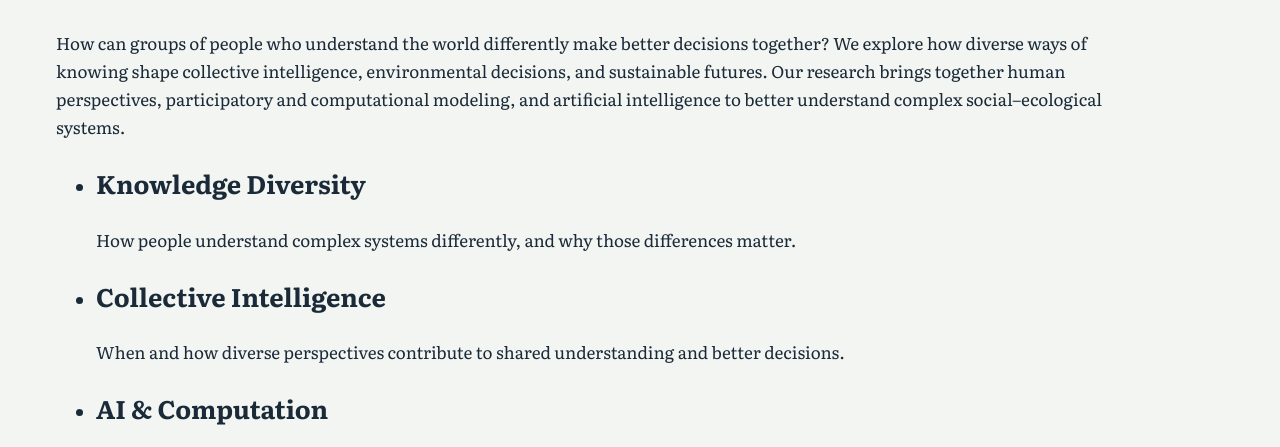
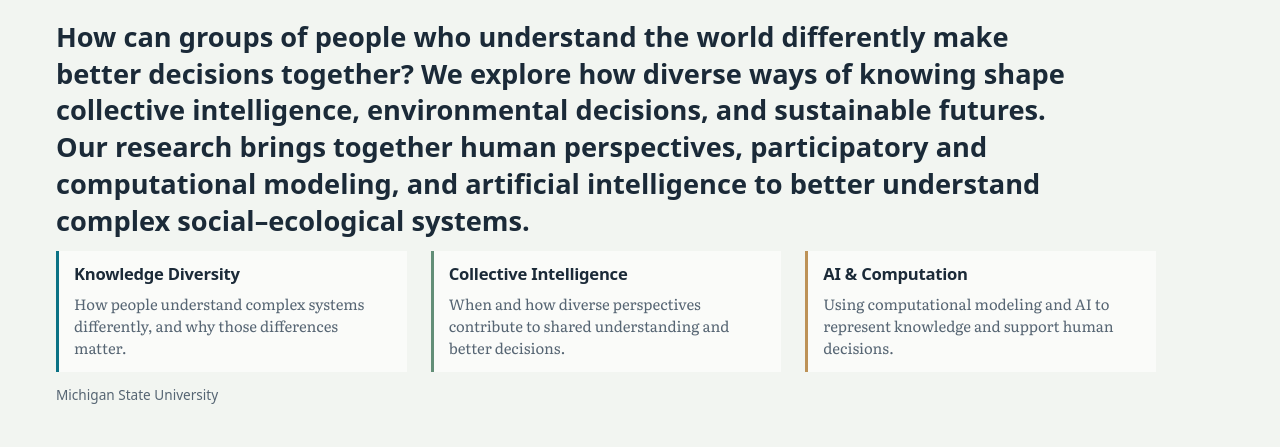
Before and after one commit to stevenallangray/prof-steven-gray, a website: page variants/concept-map/index.html in a window 1280 px wide. Shown: the part 353-800 px from the top of the page. Drawn offline with Linux system fonts and the light colour scheme; a web font is replaced by a local one.

Commit message:
Add three homepage research themes and rebalance intro above network

```diff
--- a/variants/concept-map/style.css
+++ b/variants/concept-map/style.css
@@ -300,3 +300,28 @@ button { cursor: pointer; }
 .about-project h4 { margin: 0 0 8px; font-size: 1.1rem; }
 .about-project p { margin: 0 0 8px; max-width: 68ch; }
 .project-themes { color: var(--ink-soft); font-size: .9rem; }
+
+/* Homepage introduction: compact hierarchy between identity and interactive map. */
+.hero-copy { max-width: 1100px; }
+.hero-title { margin-bottom: clamp(12px, 2vw, 22px); }
+.hero-question {
+  font-family: var(--font-ui); font-size: clamp(1.25rem, 2.15vw, 1.7rem);
+  font-weight: 650; line-height: 1.35; max-width: 66ch; margin: 0 0 12px;
+}
+.hero-lede { font-size: clamp(.98rem, 1.45vw, 1.09rem); max-width: 84ch; margin-bottom: 18px; }
+.theme-list {
+  list-style: none; padding: 0; margin: 0 0 12px;
+  display: grid; grid-template-columns: repeat(3, minmax(0, 1fr)); gap: clamp(12px, 2.4vw, 24px);
+}
+.theme-item { padding: 12px 16px 12px 15px; border-left: 3px solid var(--water); background: color-mix(in srgb, var(--paper) 62%, transparent); }
+.theme-item-2 { border-left-color: #638f78; }
+.theme-item-3 { border-left-color: #bd9257; }
+.theme-title { font: 650 clamp(1rem, 1.3vw, 1.13rem)/1.35 var(--font-ui); margin: 0 0 7px; letter-spacing: -.015em; }
+.theme-description { font-size: .93rem; line-height: 1.5; color: var(--ink-soft); margin: 0; }
+.hero-place { font-size: .85rem; margin-top: 12px; }
+.hero-grid { gap: clamp(16px, 2.8vw, 32px); }
+@media (max-width: 719px) {
+  .theme-list { grid-template-columns: 1fr; gap: 8px; }
+  .theme-item { padding: 9px 12px; }
+  .theme-title { margin-bottom: 3px; }
+}
```
